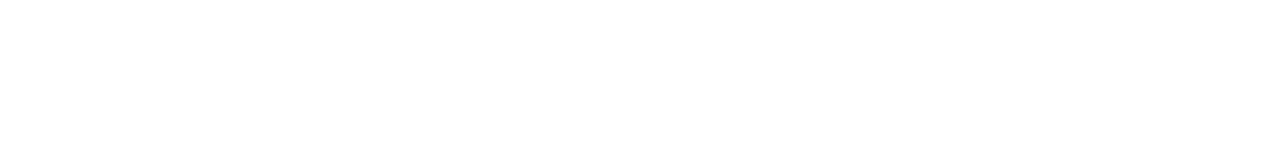
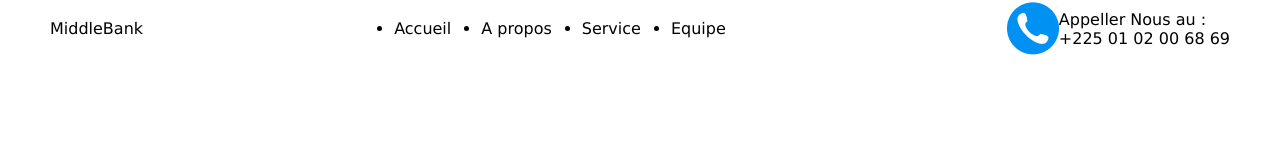
Before and after one commit to hermannkiffou/middleBank, a plain HTML site: page index.html in a window 1280 px wide. Drawn offline with Linux system fonts and the light colour scheme.

Commit message:
Mise à jours NavBar de la page index

```diff
--- a/css/index.css
+++ b/css/index.css
@@ -0,0 +1,31 @@
+*{
+    margin: 0;
+    padding: 0;
+    font-family:'Lucida Sans Unicode', 'Lucida Grande';
+}
+
+nav ul{
+    text-decoration: none;
+    display: flex;
+    flex-direction: row;
+}
+nav ul li{
+    text-decoration: none;
+    margin-right: 30px;
+}
+
+.indexNav{
+    display: flex;
+    flex-direction: row;
+    justify-content: space-between;
+    align-items: center;
+    padding: 2px 50px;
+
+}
+
+.indexNav .infoContact{
+    display: flex;
+    flex-direction: row;
+    justify-content: space-between;
+    align-items: center;
+}
--- a/index.html
+++ b/index.html
@@ -4,8 +4,29 @@
     <meta charset="UTF-8">
     <meta name="viewport" content="width=device-width, initial-scale=1.0">
     <title>Middle Bank</title>
+    <link rel="stylesheet" href="./javascript/component/componants.js">
+    <link rel="stylesheet" href="./css/index.css">
 </head>
 <body>
+    <div class="indexNav" id="indexNav">
+        <p class="middelBank">MiddleBank</p>
+        <nav>
+            <ul>
+                <li>Accueil</li>
+                <li>A propos</li>
+                <li>Service</li>
+                <li>Equipe</li>
+            </ul>
+        </nav>
+        <div class="infoContact">
+            <img src="./media/img3.png" alt="">
+            <div class="divText">
+                <p class="appellerNous">Appeller Nous au :</p>
+                <p class="contact">+225 01 02 00 68 69</p>
+            </div>
+        </div>
+    </div>
+
 
 </body>
 </html>
--- /dev/null
+++ b/javascript/component/componants.js
@@ -0,0 +1,19 @@
+
+  <div class="indexNav" id="indexNav">
+      <p class="middelBank">MiddleBank</p>
+      <nav>
+          <ul>
+              <li>Accueil</li>
+              <li>A propos</li>
+              <li>Service</li>
+              <li>Equipe</li>
+          </ul>
+      </nav>
+      <div class="infoContact">
+          <img src="" alt=""></img>
+          <div class="divText">
+              <p class="appellerNous">Appeller Nous au :</p>
+              <p class="contact">+225 01 02 00 68 69</p>
+          </div>
+      </div>
+  </div>
```
Also changed, not shown: javascript/controller/userController.js (added), media/img3.png (added).
